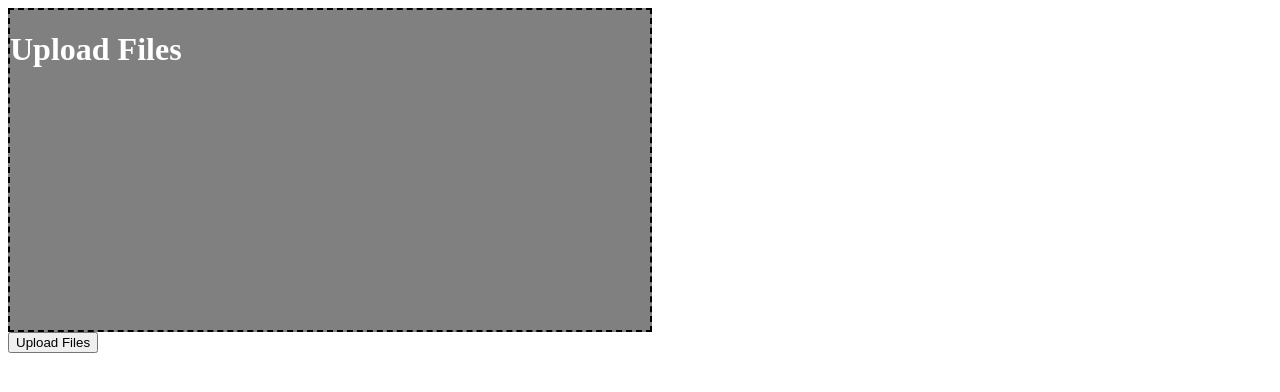
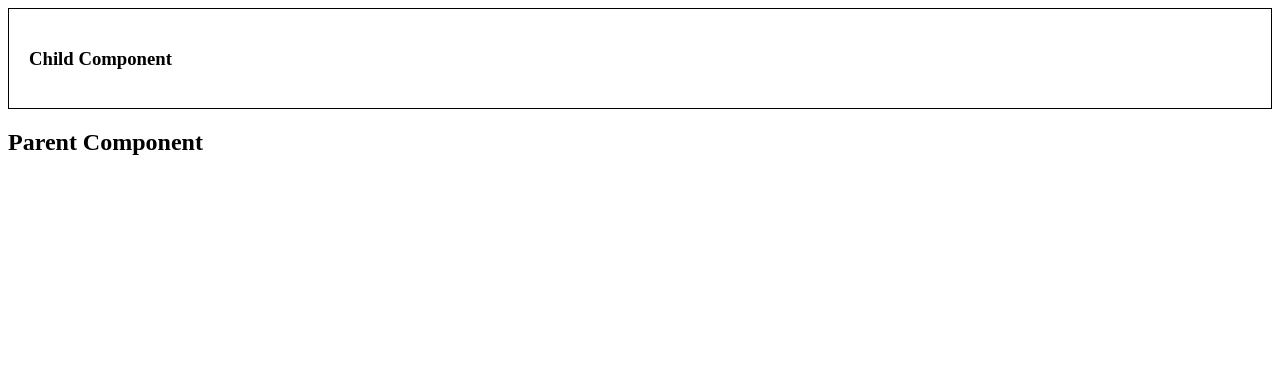
Before and after one commit to dev-kev-coder/FamilyMultiMediaPlatform, a React app in the folder Client/: page / in a window 1280 px wide. Shown: the top 392 px of the page. Built offline with nearby package versions, Linux system fonts and the light colour scheme; the HTML template or start-up script is replaced by a standard one.

Commit message:
added stuff that will be overwritten with tools from my workbench

```diff
--- a/Client/src/App.jsx
+++ b/Client/src/App.jsx
@@ -1,11 +1,105 @@
-import React from 'react';
-
-import FileUploaderContainer from './Pages/FileUploader';
+import React, { useState } from 'react';
+import { Upload } from '@sharedComponents/FileUpload';
 
 const App = () => {
-  return <>
-  <FileUploaderContainer />
-  </>
+  const handleDragEnter = (e) => {
+    e.stopPropagation();
+  };
+
+  const handleDragOver = (e) => {
+    e.stopPropagation();
+  };
+
+  const handleDragLeave = (e) => {
+    e.stopPropagation();
+  };
+  return (
+    <>
+      {/* <Upload>
+        <div
+          style={{
+            height: '20em',
+            width: '20em',
+          }}
+          onDragEnter={handleDragEnter}
+          onDragOver={handleDragOver}
+          onDragLeave={handleDragLeave}
+          // style={{ padding: '20px', border: '1px solid black' }}
+        >
+          <h3>Child Component</h3>
+        </div>
+      </Upload> */}
+      <ParentComponent />
+    </>
+  );
+};
+
+const ParentComponent = () => {
+  const [isDragging, setIsDragging] = useState(false);
+
+  const handleDragEnter = (e) => {
+    e.preventDefault();
+    setIsDragging(true);
+  };
+
+  const handleDragOver = (e) => {
+    e.preventDefault();
+    setIsDragging(true);
+  };
+
+  const handleDragLeave = (e) => {
+    e.preventDefault();
+
+    // THIS IS KIND OF A FIX.
+    // if (e.relatedTarget && !e.currentTarget.contains(e.relatedTarget)) {
+    //   setIsDragging(false);
+    // }
+    setIsDragging(false);
+  };
+
+  const handleDrop = (e) => {
+    e.preventDefault();
+    setIsDragging(false);
+    // Handle the drop event here
+  };
+
+  return (
+    <div
+      onDragEnter={handleDragEnter}
+      onDragOver={handleDragOver}
+      onDragLeave={handleDragLeave}
+      onDrop={handleDrop}
+      style={{ backgroundColor: isDragging ? 'lightblue' : 'white' }}
+    >
+      <ChildComponent />
+      <h2>Parent Component</h2>
+    </div>
+  );
+};
+
+const ChildComponent = () => {
+  const handleDragEnter = (e) => {
+    e.stopPropagation();
+  };
+
+  const handleDragOver = (e) => {
+    e.stopPropagation();
+  };
+
+  const handleDragLeave = (e) => {
+    e.stopPropagation();
+  };
+
+  return (
+    <div
+      onDragEnter={handleDragEnter}
+      onDragOver={handleDragOver}
+      onDragLeave={handleDragLeave}
+      style={{ padding: '20px', border: '1px solid black' }}
+    >
+      <h3>Child Component</h3>
+    </div>
+  );
 };
 
 export default App;
--- a/Client/src/shared/components/FileUpload/Upload.jsx
+++ b/Client/src/shared/components/FileUpload/Upload.jsx
@@ -1,63 +1,76 @@
 import React, { useState } from 'react';
 
-const Upload = ({ onChange, onDragOver, onDrop, onDragEnter, onDragLeave }) => {
+const DefaultUploadContainer = ({ isDragOver, children }) => {
+  const dragOverStyle = isDragOver
+    ? { backgroundColor: 'red' }
+    : { backgroundColor: 'blue' };
+
+  return (
+    <div
+      style={{
+        border: '2px dashed black',
+        display: 'block',
+        cursor: 'pointer',
+        // width: '100%',
+        // height: '200px',
+        ...dragOverStyle,
+      }}
+      // onDragOver={(e) => e.stopPropagation()}
+      // onDragLeave={(e) => e.stopPropagation()}
+      // onDrop={(e) => e.stopPropagation()}
+    >
+      {children}
+    </div>
+  );
+};
+
+const Upload = ({
+  onChange = null,
+  onDrop,
+  UploadOverlayComponent = DefaultUploadContainer,
+  children,
+}) => {
   const [isDragOver, setIsDragOver] = useState(false);
-  const [isHovered, setIsHovered] = useState(false);
 
-  const handleOnDragOver = (e) => {
-    onDragOver(e);
+  const handleDragOver = (e) => {
+    e.preventDefault();
     setIsDragOver(true);
   };
 
-  const handleOnDragLeave = (e) => {
-    onDragLeave(e);
+  const handleDragLeave = (e) => {
+    e.preventDefault();
     setIsDragOver(false);
   };
 
-  const handleMouseEnter = (e) => {
+  const handleDrop = (e) => {
     e.preventDefault();
-    setIsHovered(true);
-  };
-
-  const handleMouseLeave = (e) => {
-    e.preventDefault();
-    setIsHovered(false);
-  };
-
-  const getBackgroundColor = () => {
-    if (isDragOver) return 'lightblue'; // Color when dragging files over
-    if (isHovered) return 'lightgreen'; // Color when mouse hovers over
-    return 'white'; // Default color
+    setIsDragOver(false);
+    if (onDrop) onDrop(e.dataTransfer.files);
   };
 
   return (
     <label
       htmlFor="UploadFilesInput"
-      onMouseEnter={handleMouseEnter}
-      onMouseLeave={handleMouseLeave}
-      onDragOver={handleOnDragOver}
-      onDragLeave={handleOnDragLeave}
-      onDrop={onDrop}
-      onDragEnter={onDragEnter}
-      style={{
-        // overridible styles here
-        height: '20em',
-        width: '40em',
-        // cannot be overridden
-        border: '2px dashed black',
-        display: 'block',
-        cursor: 'pointer',
-        backgroundColor: '#808080',
-      }}
+      onDragOver={handleDragOver}
+      onDragLeave={handleDragLeave}
+      onDrop={handleDrop}
+      // style={{
+      //   // overridible styles here
+      //   height: '20em',
+      //   width: '40em',
+      //   // cannot be overridden
+      //   border: '2px dashed black',
+      //   display: 'block',
+      //   cursor: 'pointer',
+      //   backgroundColor: '#808080',
+      // }}
     >
-      <h1 style={{ color: 'white' }}>Upload Files</h1>
+      <UploadOverlayComponent isDragOver={isDragOver} children={children} />
+
       <input
-        id="UploadFilesInput"
         type="file"
         onChange={onChange}
-        style={{
-          display: 'none',
-        }}
+        style={{ display: 'none' }}
         multiple
       />
     </label>
```
Also changed, not shown: Client/src/jsconfig.json (added, +15 -0 lines), 1 other file (tests, documents, lock files or other folders).
